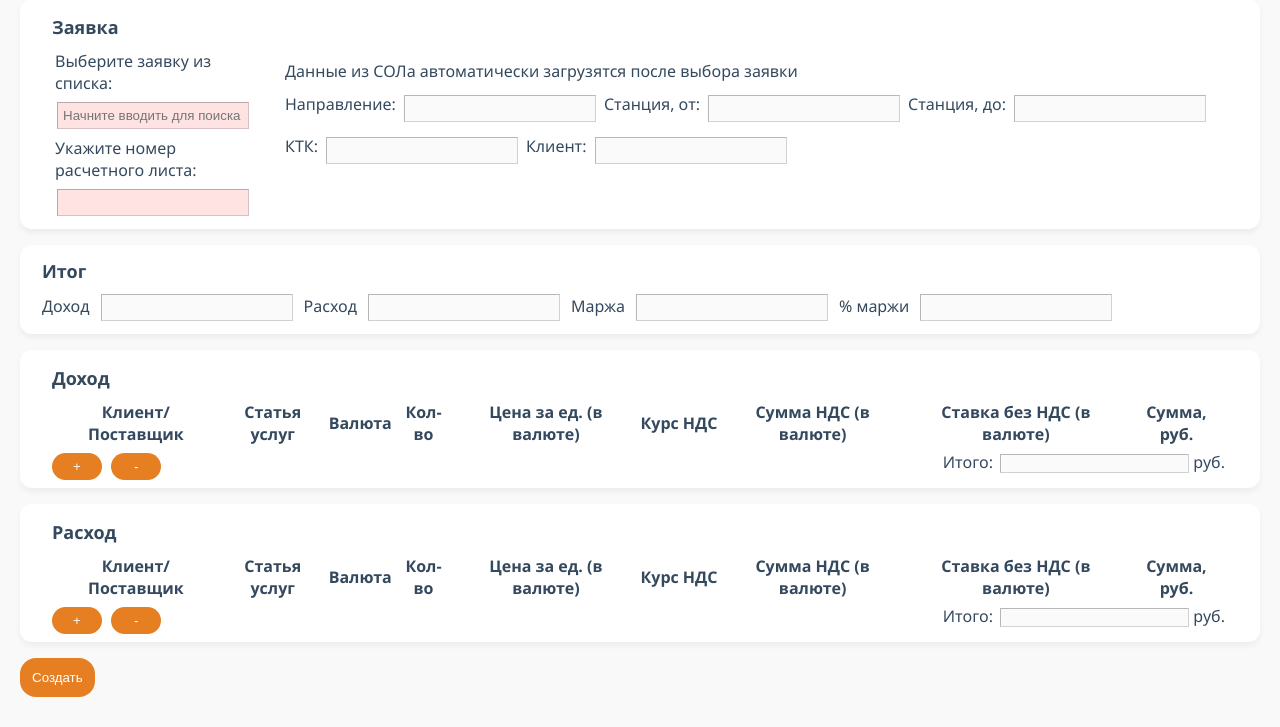
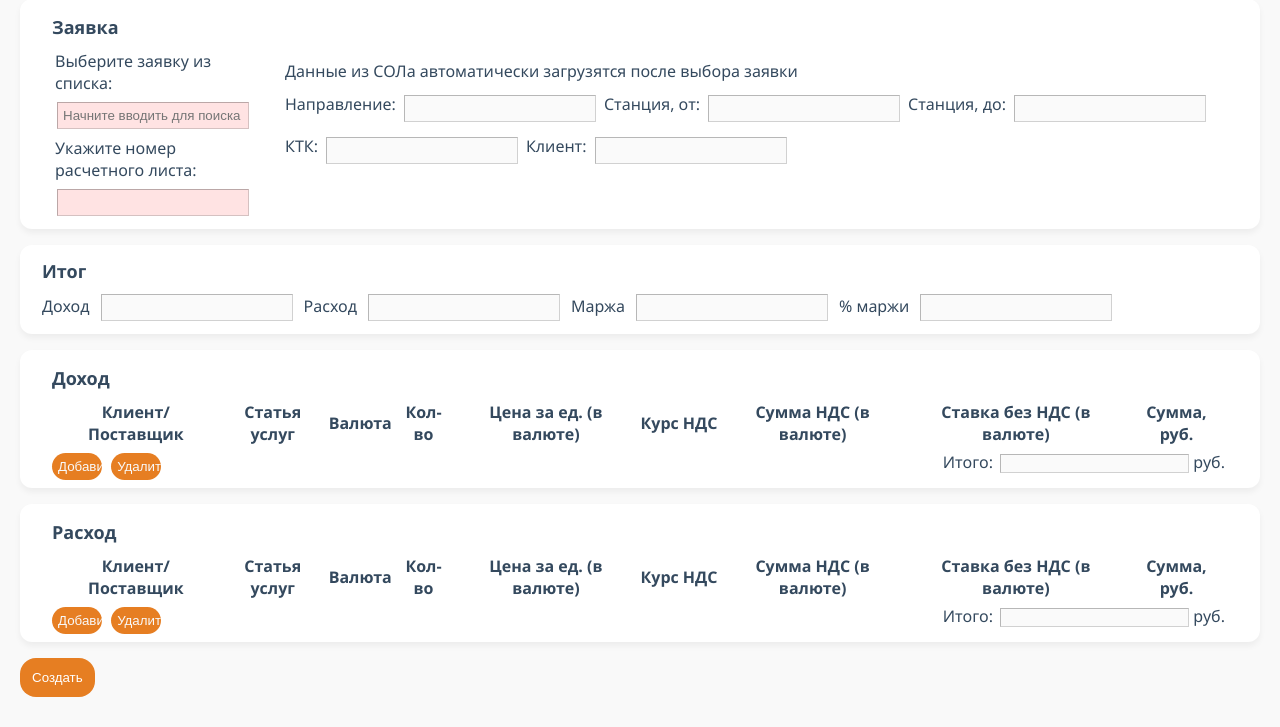
Before and after one commit to vestrik/swift_django, a Django app: template swift_django/calculation_sheet/templates/calculation_sheet/create_calculation_sheet.html in a window 1280 px wide. Shown: the part 113-840 px from the top of the page. Run offline with Django 5.2, Linux system fonts and the light colour scheme; the template is opened without the code that fills it: values that come from a table or form of the project are taken from there, others are empty; some libraries are stand-ins or nearby versions.

Commit message:
Небольшие доработки

```diff
--- a/swift_django/calculation_sheet/templates/calculation_sheet/create_calculation_sheet.html
+++ b/swift_django/calculation_sheet/templates/calculation_sheet/create_calculation_sheet.html
@@ -83,8 +83,8 @@
                     </table>
                     <div class="calculation-sheet-button-and-total">
                         <div class="calculation-sheet-buttons">
-                            <input class="base_button" type="button" value=" + " id="debit row_form_add_more">
-                            <input class="base_button" type="button" value=" - " id="debit row_form_remove">
+                            <input class="base_button" type="button" value="Добавить новую строку" id="debit row_form_add_more">
+                            <input class="base_button" type="button" value="Удалить новую строку" id="debit row_form_remove">
                         </div>
                         <div class="calculation-sheet-total">
                             <div class="calculation-sheet-total-label"><p>Итого:</p></div>
@@ -134,8 +134,8 @@
                     </table>
                     <div class="calculation-sheet-button-and-total">
                         <div class="calculation-sheet-buttons">
-                            <input class="base_button" type="button" value=" + " id="credit row_form_add_more">
-                            <input class="base_button" type="button" value=" - " id="credit row_form_remove">
+                            <input class="base_button" type="button" value="Добавить новую строку" id="credit row_form_add_more">
+                            <input class="base_button" type="button" value="Удалить новую строку" id="credit row_form_remove">
                         </div>
                         <div class="calculation-sheet-total">
                             <div class="calculation-sheet-total-label"><p>Итого:</p></div>
@@ -185,7 +185,7 @@
         var margin_sum = $('#debit-total-sum_1').val() - $('#credit-total-sum_1').val() || 0;
         var margin_prcnt = margin_sum / $('#debit-total-sum_1').val() * 100 || 0;
         $('#margin-total-sum').val(margin_sum.toFixed(2));
-        $('#margin-total-percent').val(margin_prcnt + ' %')
+        $('#margin-total-percent').val(margin_prcnt.toFixed(2) + ' %');
     }
 
     // Вынесли логику автокомплита в функцию
@@ -246,10 +246,7 @@
     var articleServicesData = {{ article_services_data|safe }};
     var Orders = {{ orders|safe }};
 
-
     $(document).ready(function() {
-
-
 
         $('tr.calc-row').each(function() {
             calculateRowSum($(this));
@@ -272,9 +269,10 @@
 
         // Делаем элементы обязательными для заполнения
         $("div[class='calc-sheet-table']").find('table').find('input').prop('required', true);
+        $("div[class='calc-sheet-table']").find('select').prop('required',true);
         // Кроме этих
         $("div[class='calc-sheet-table']").find('table').find('input[id$="calc_row_ttl"]').prop('required', false);
-        $("div[class='calc-sheet-table']").find('select').prop('required',true);
+
 
         // Добавление строк
         $('input[id$="row_form_add_more"]').click(function() {
@@ -325,15 +323,15 @@
             // Не удаляем если осталась 1 строка
             if (rows.length > 1) {
                 rows.last().remove();
+
+                // Уменьшаем кол-во форм на 1
+                var total = parseInt($('#id_' + type + '-TOTAL_FORMS').val(), 10);
+                $('#id_' + type + '-TOTAL_FORMS').val(total - 1);
             }
-            // Уменьшаем кол-во форм на 1
-            var total = parseInt($('#id_' + type + '-TOTAL_FORMS').val(), 10);
-            $('#id_' + type + '-TOTAL_FORMS').val(total - 1);
 
             var table = $("table." + type + "_table");
             calculateTotalTable(table); // Пересчет после удаления
         });
-
 
         // когда пропадает фокус с элемента id_order_no
         $('#id_order_no').focusout(function () {
```
